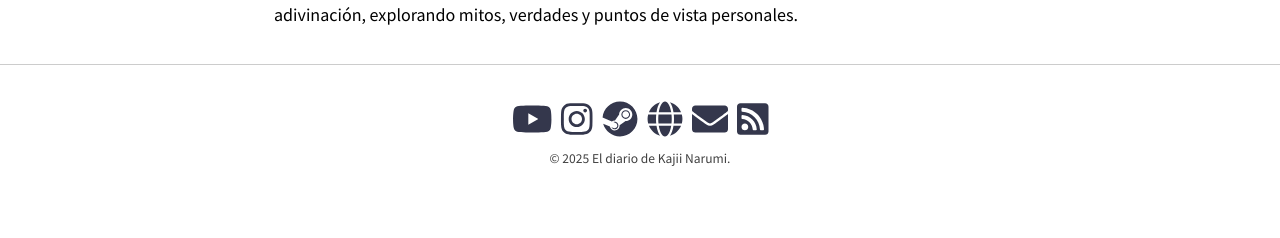
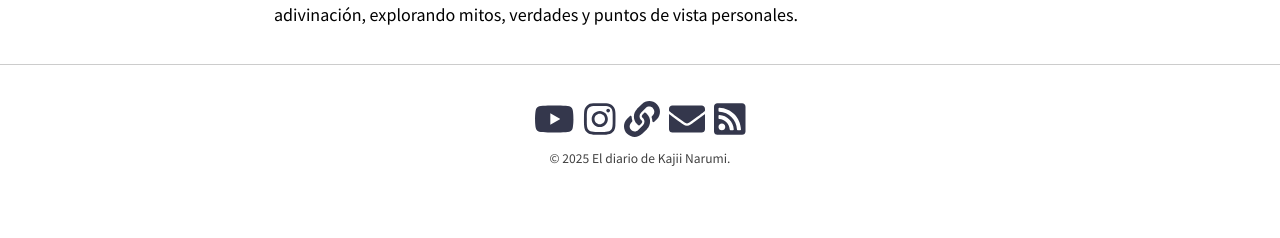
Before and after one commit to KajiiNarumi/Blog, a Jekyll site: the page built from index.html, in a window 1280 px wide. Shown: the part 2322-2560 px from the top of the page. Built offline with Jekyll 4.4.1, drawn with Linux system fonts in a browser that asks for light colours; nearby versions of some CDN libraries; the list of posts is cut into pages by our own code.

Commit message:
Update _config.yml

```diff
--- a/_config.yml
+++ b/_config.yml
@@ -118,10 +118,6 @@ footer_links:
     icon: fab fa-instagram
   - title: Steam
     url: https://store.steampowered.com/curator/42511696-Kajii-Narumi/
-    icon: fab fa-steam
-  - title: Sitio Web
-    url: https://kajiinarumi.com/
-    icon: fas fa-globe
   - title: Email
     url: mailto:contacto@kajiinarumi.com
     icon: fas fa-envelope
```
